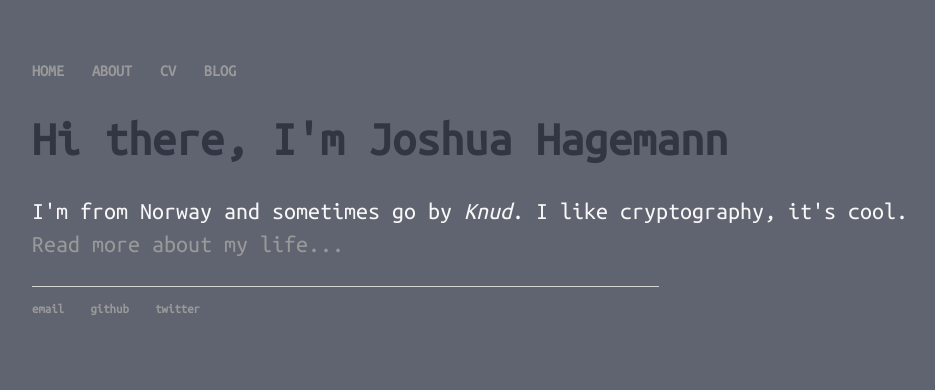
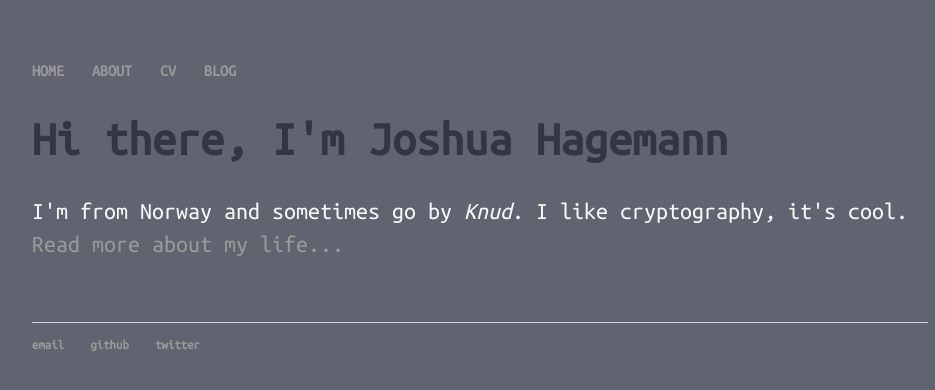
Before and after one commit to HagemannJ/HagemannJ.github.io, a Jekyll site: the page built from index.html, in a window 1280 px wide. Shown: the top 390 px of the page, without its empty margins (160-1095 px from the left). Built offline with Jekyll 4.4.1, drawn with Linux system fonts in a browser that asks for light colours.

Commit message:
Fixed footer formatting not being in line with body

```diff
--- a/_layouts/default.html
+++ b/_layouts/default.html
@@ -6,9 +6,9 @@
     <link rel="stylesheet" type="text/css" href="/css/main.css">
 
   </head>
+<body>
+  <div class="container">
 
-
-  <body>
     <nav>
       <ul>
         <li><a href="/">HOME</a></li>
@@ -17,11 +17,8 @@
         <li><a href="/blog">BLOG</a></li>
       </ul>
     </nav>
-<div class="container">
 
     {{ content }}
-
-</div>
 
     <footer>
       <ul>
@@ -30,6 +27,8 @@
         <li><a href="https://twitter.com/Ink525">twitter</a></li>
       </ul>
     </footer>
+
+  </div>
 </body>
 
 </html>
--- a/css/main.css
+++ b/css/main.css
@@ -1,4 +1,6 @@
-body { margin: 60px auto; width: 70%; background-color: #606470;}
+body { margin: 60px 0; background-color: #606470;}
+
+.container { width: 70%; margin: 0 auto; }
 
 a { text-decoration: none; color: #999; }
 a:hover { text-decoration: underline; }
@@ -14,8 +16,7 @@ h4 { font-size: 1.9em; }
 nav ul, footer ul { font-size: 1em; font-family: 'Ubuntu Mono'; padding: 0px; list-style: none; font-weight: bold; }
 nav ul li, footer ul li { display: inline; margin-right: 20px; }
 
-footer { position:relative; bottom:0; width:70%; height:60px; border-top: 1px solid #d5d5d5; font-size: .8em; }
-
+footer { margin: 60px 0; border-top: 1px solid #d5d5d5; font-size: .8em; }
 
 /* Blog */
 ul.posts { margin: 20px auto 40px; font-size: 1.5em; }
```
Lines whose indentation alone changed are shown as unchanged.
